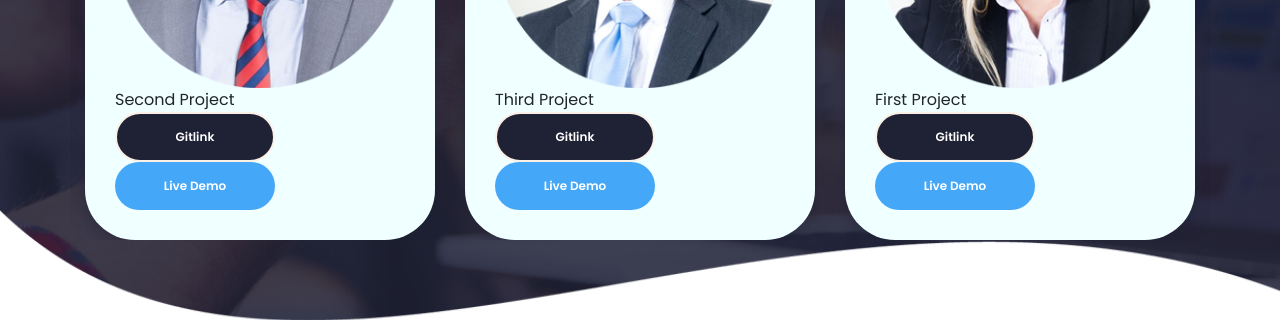
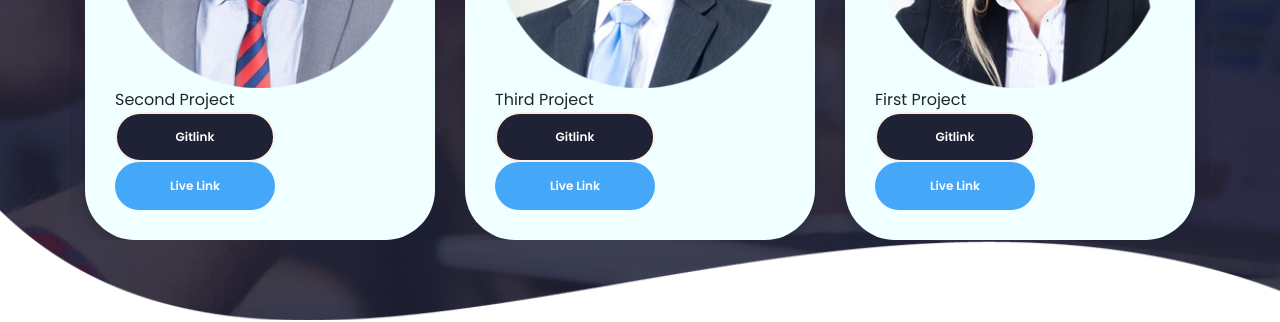
Before and after one commit to mimi544/Portfolio, a React (Create React App) app: page / in a window 1280 px wide. Shown: the part 2600-2922 px from the top of the page. Built offline with nearby package versions, Linux system fonts and the light colour scheme; a web font is replaced by a local one.

Commit message:
a commit for reassurance

```diff
--- a/src/PortfolioContainer/Project/Project.js
+++ b/src/PortfolioContainer/Project/Project.js
@@ -77,15 +77,24 @@ export default function Project(props) {
 												{projectDetail.description}
 											</div>
 											<div className="project-options">
-												<button className="btn primary-btn">
-													Gitlink
-												</button>
 												<a
-													href="SOHINI_SEN_8240150887.pdf"
-													download="SOHINI_SEN_8240150887.pdf"
+													href={projectDetail.gitlink}
+													target="_blank"
+													rel="noreferrer"
+												>
+													<button className="btn primary-btn">
+														Gitlink
+													</button>
+												</a>
+												<a
+													href={
+														projectDetail.livelink
+													}
+													target="_blank"
+													rel="noreferrer"
 												>
 													<button className="btn highlighted-btn">
-														Live Demo
+														Live Link
 													</button>
 												</a>
 											</div>
--- a/src/PortfolioContainer/Project/ProjectDetails.js
+++ b/src/PortfolioContainer/Project/ProjectDetails.js
@@ -5,6 +5,8 @@ export const ProjectDetails = [
 		technologies: "",
 		img: "lady.png",
 		description: "",
+		gitlink: "https://github.com/mimi544",
+		livelink: "https://sohinisen.netlify.app",
 	},
 	{
 		id: "2",
@@ -12,6 +14,8 @@ export const ProjectDetails = [
 		technologies: "",
 		img: "mike.png",
 		description: "",
+		gitlink: "https://github.com/mimi544",
+		livelink: "https://sohinisen.netlify.app",
 	},
 	{
 		id: "3",
@@ -19,5 +23,7 @@ export const ProjectDetails = [
 		technologies: "",
 		img: "man.png",
 		description: "",
+		gitlink: "https://github.com/mimi544",
+		livelink: "https://sohinisen.netlify.app",
 	},
 ];
```
